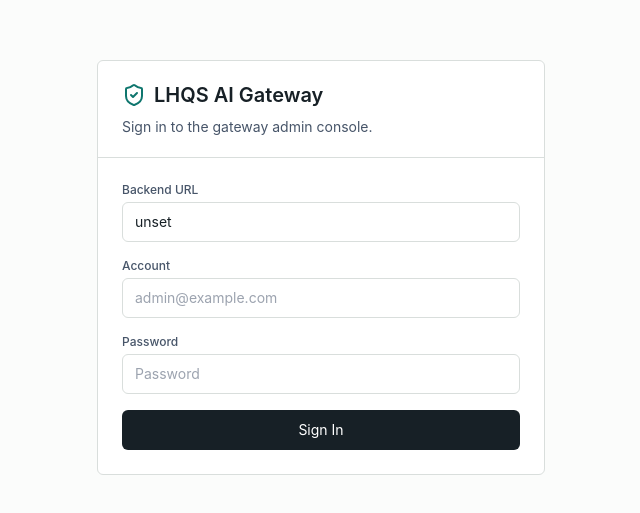
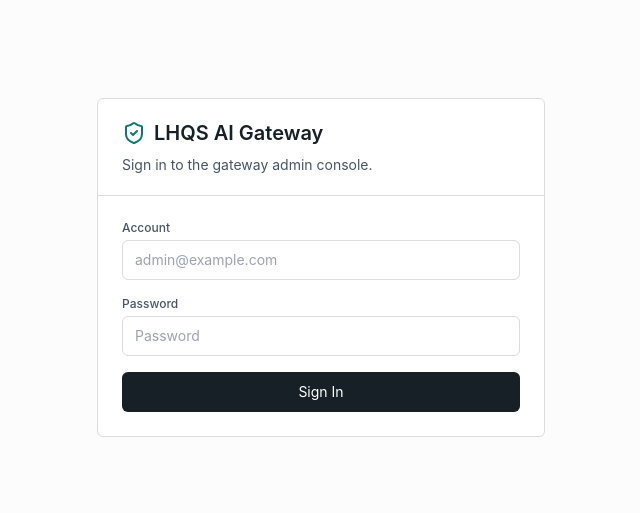
Before and after one commit to lhqs/ai-gateway, a React (Vite) app in the folder frontend/: page /dashboard in a window 1280 px wide. Shown: the part 133-646 px from the top of the page, without its empty margins (319-959 px from the left). Built offline with nearby package versions, Linux system fonts and the light colour scheme; no server answers.

Commit message:
fix: remove url

```diff
--- a/frontend/src/App.tsx
+++ b/frontend/src/App.tsx
@@ -63,14 +63,11 @@ export function App() {
 
   async function login({
     account,
-    password,
-    apiBaseUrl
+    password
   }: {
     account: string;
     password: string;
-    apiBaseUrl: string;
   }) {
-    localStorage.setItem("apiBase", apiBaseUrl);
     const payload = await api<TokenResponse>(
       "/auth/login",
       {
--- a/frontend/src/lib/api.ts
+++ b/frontend/src/lib/api.ts
@@ -1,7 +1,7 @@
 import type { AuthUser, TokenResponse } from "../types/gateway";
 
 export function apiBase() {
-  return localStorage.getItem("apiBase") || import.meta.env.VITE_API_BASE || "http://localhost:8004";
+  return import.meta.env.VITE_API_BASE || "http://localhost:8004";
 }
 
 export function authHeaders(accessToken = localStorage.getItem("accessToken") || "") {
@@ -21,6 +21,7 @@ export function clearAuth() {
   localStorage.removeItem("refreshToken");
   localStorage.removeItem("authUser");
   localStorage.removeItem("adminToken");
+  localStorage.removeItem("apiBase");
   window.dispatchEvent(new Event("auth:cleared"));
 }
 
--- a/frontend/src/pages/LoginPage.tsx
+++ b/frontend/src/pages/LoginPage.tsx
@@ -1,16 +1,13 @@
 import { ShieldCheck } from "lucide-react";
 import { useState } from "react";
-
-import { apiBase } from "../lib/api";
 
 export function LoginPage({
   onLogin
 }: {
-  onLogin: (params: { account: string; password: string; apiBaseUrl: string }) => Promise<void>;
+  onLogin: (params: { account: string; password: string }) => Promise<void>;
 }) {
   const [account, setAccount] = useState("");
   const [password, setPassword] = useState("");
-  const [apiBaseUrl, setApiBaseUrl] = useState(apiBase());
   const [error, setError] = useState("");
   const [loading, setLoading] = useState(false);
 
@@ -19,7 +16,7 @@ export function LoginPage({
     setLoading(true);
     setError("");
     try {
-      await onLogin({ account, password, apiBaseUrl: apiBaseUrl.replace(/\/$/, "") });
+      await onLogin({ account, password });
     } catch (err) {
       setError(err instanceof Error ? err.message : "Login failed");
     } finally {
@@ -38,16 +35,6 @@ export function LoginPage({
           <p className="mt-2 text-sm text-slate-600">Sign in to the gateway admin console.</p>
         </div>
         <form onSubmit={submit} className="space-y-4 p-6">
-          <label className="block">
-            <span className="mb-1 block text-xs font-medium text-slate-600">Backend URL</span>
-            <input
-              value={apiBaseUrl}
-              onChange={(event) => setApiBaseUrl(event.target.value)}
-              className="h-10 w-full rounded-md border border-line px-3 text-sm outline-none focus:border-accent"
-              placeholder="http://localhost:8004"
-              required
-            />
-          </label>
           <label className="block">
             <span className="mb-1 block text-xs font-medium text-slate-600">Account</span>
             <input
```
Also changed, not shown: 2 other files (tests, documents, lock files or other folders).
